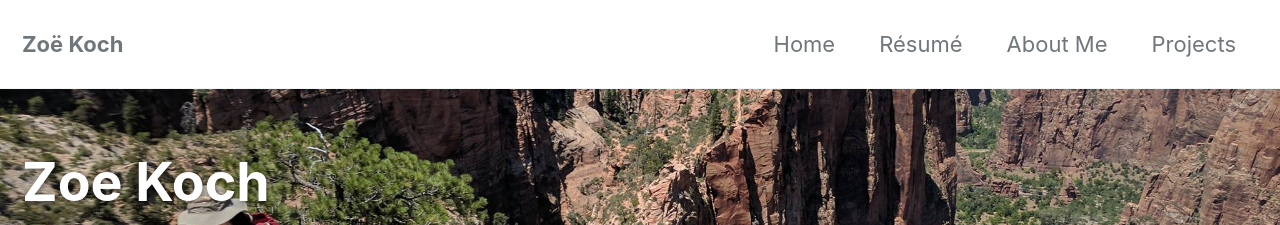
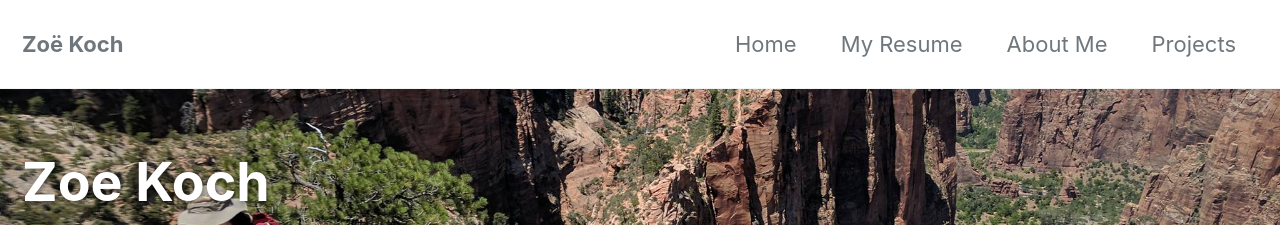
Before and after one commit to Joe-Koch/personal, a Jekyll site: the page built from index.md, in a window 1280 px wide. Shown: the top 225 px of the page. Built offline with Jekyll 4.4.1, drawn with Linux system fonts in a browser that asks for light colours; cached includes are drawn as plain includes.

Commit message:
Update resume 2022

```diff
--- a/_data/navigation.yml
+++ b/_data/navigation.yml
@@ -2,7 +2,7 @@
 main:
   - title: "Home"
     url: https://zoekoch.github.io
-  - title: "Résumé"
+  - title: "My Resume"
     url: /assets/koch-resume.pdf
   - title: "About Me"
     url: /about/
```
Also changed, not shown: 1 other file.
